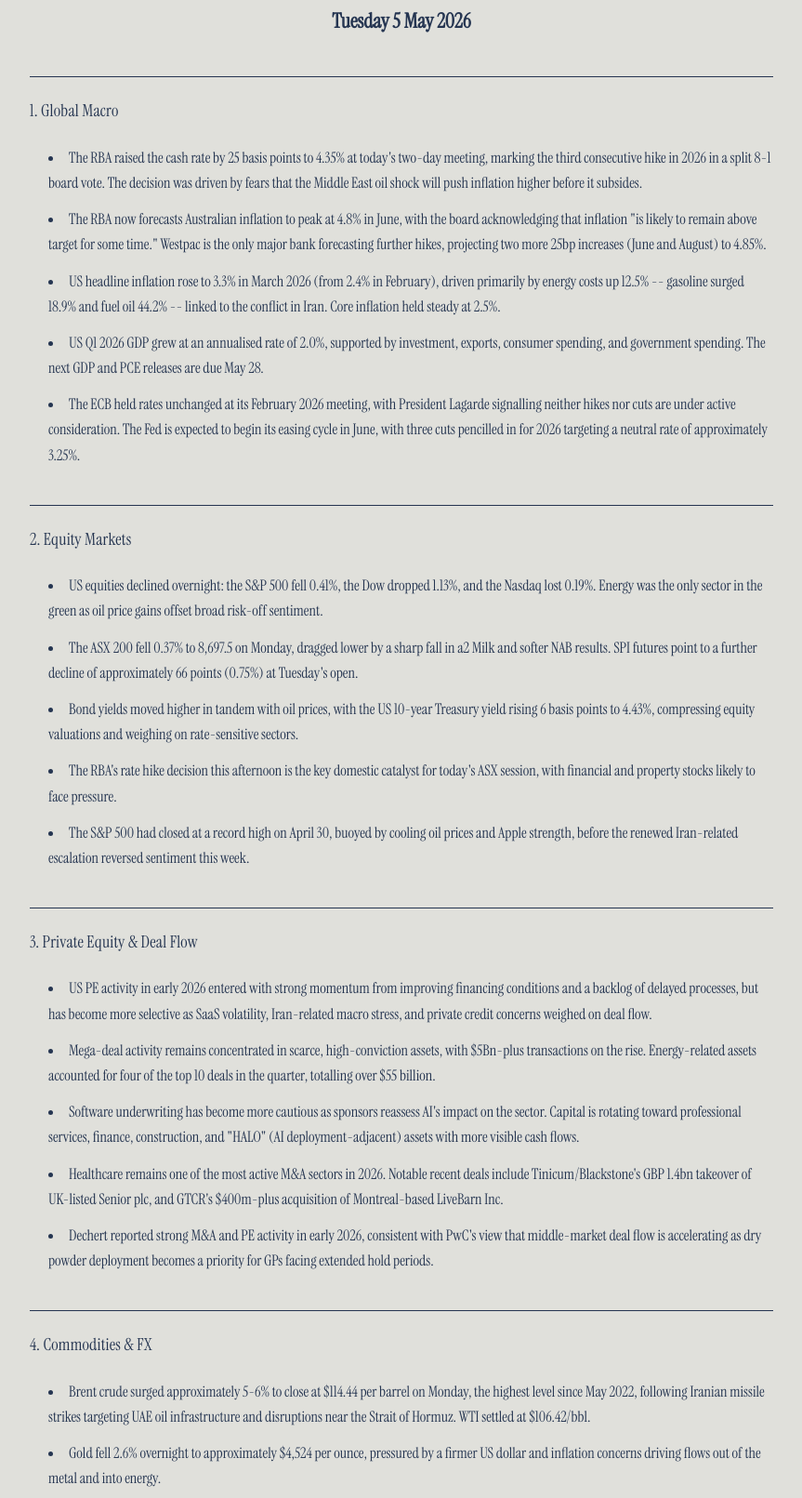
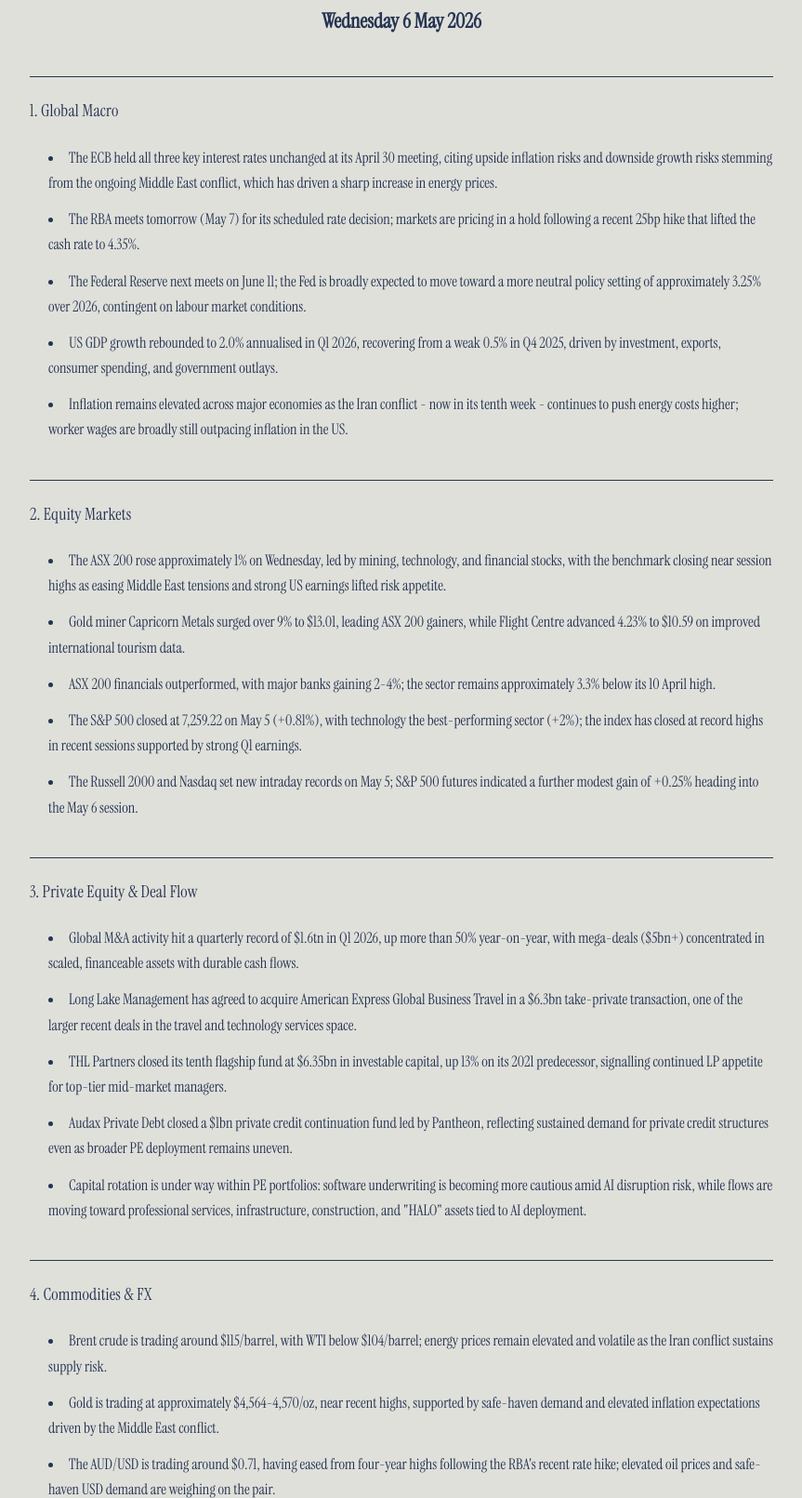
Before and after one commit to C-Murdoch/murdoch-capital-briefing, a website: page index.html in a window 1280 px wide. Shown: the part 313-1924 px from the top of the page at 93% size, without its empty margins (208-1071 px from the left). Drawn offline with Linux system fonts and the light colour scheme.

Commit message:
Briefing update 2026-05-06

```diff
--- a/index.html
+++ b/index.html
@@ -31,42 +31,41 @@
             <p style="font-size: 14px; letter-spacing: 1px; font-style: italic;">Morning Briefing</p>
         </div>
         <div id="briefing-content">
-          <p><strong>Tuesday 5 May 2026</strong></p>
+          <p><strong>Wednesday 6 May 2026</strong></p>
 <h2>1. Global Macro</h2>
 <ul>
-<li>The RBA raised the cash rate by 25 basis points to 4.35% at today's two-day meeting, marking the third consecutive hike in 2026 in a split 8-1 board vote. The decision was driven by fears that the Middle East oil shock will push inflation higher before it subsides.</li>
-<li>The RBA now forecasts Australian inflation to peak at 4.8% in June, with the board acknowledging that inflation "is likely to remain above target for some time." Westpac is the only major bank forecasting further hikes, projecting two more 25bp increases (June and August) to 4.85%.</li>
-<li>US headline inflation rose to 3.3% in March 2026 (from 2.4% in February), driven primarily by energy costs up 12.5% -- gasoline surged 18.9% and fuel oil 44.2% -- linked to the conflict in Iran. Core inflation held steady at 2.5%.</li>
-<li>US Q1 2026 GDP grew at an annualised rate of 2.0%, supported by investment, exports, consumer spending, and government spending. The next GDP and PCE releases are due May 28.</li>
-<li>The ECB held rates unchanged at its February 2026 meeting, with President Lagarde signalling neither hikes nor cuts are under active consideration. The Fed is expected to begin its easing cycle in June, with three cuts pencilled in for 2026 targeting a neutral rate of approximately 3.25%.</li>
+<li>The ECB held all three key interest rates unchanged at its April 30 meeting, citing upside inflation risks and downside growth risks stemming from the ongoing Middle East conflict, which has driven a sharp increase in energy prices.</li>
+<li>The RBA meets tomorrow (May 7) for its scheduled rate decision; markets are pricing in a hold following a recent 25bp hike that lifted the cash rate to 4.35%.</li>
+<li>The Federal Reserve next meets on June 11; the Fed is broadly expected to move toward a more neutral policy setting of approximately 3.25% over 2026, contingent on labour market conditions.</li>
+<li>US GDP growth rebounded to 2.0% annualised in Q1 2026, recovering from a weak 0.5% in Q4 2025, driven by investment, exports, consumer spending, and government outlays.</li>
+<li>Inflation remains elevated across major economies as the Iran conflict - now in its tenth week - continues to push energy costs higher; worker wages are broadly still outpacing inflation in the US.</li>
 </ul>
 <h2>2. Equity Markets</h2>
 <ul>
-<li>US equities declined overnight: the S&amp;P 500 fell 0.41%, the Dow dropped 1.13%, and the Nasdaq lost 0.19%. Energy was the only sector in the green as oil price gains offset broad risk-off sentiment.</li>
-<li>The ASX 200 fell 0.37% to 8,697.5 on Monday, dragged lower by a sharp fall in a2 Milk and softer NAB results. SPI futures point to a further decline of approximately 66 points (0.75%) at Tuesday's open.</li>
-<li>Bond yields moved higher in tandem with oil prices, with the US 10-year Treasury yield rising 6 basis points to 4.43%, compressing equity valuations and weighing on rate-sensitive sectors.</li>
-<li>The RBA's rate hike decision this afternoon is the key domestic catalyst for today's ASX session, with financial and property stocks likely to face pressure.</li>
-<li>The S&amp;P 500 had closed at a record high on April 30, buoyed by cooling oil prices and Apple strength, before the renewed Iran-related escalation reversed sentiment this week.</li>
+<li>The ASX 200 rose approximately 1% on Wednesday, led by mining, technology, and financial stocks, with the benchmark closing near session highs as easing Middle East tensions and strong US earnings lifted risk appetite.</li>
+<li>Gold miner Capricorn Metals surged over 9% to $13.01, leading ASX 200 gainers, while Flight Centre advanced 4.23% to $10.59 on improved international tourism data.</li>
+<li>ASX 200 financials outperformed, with major banks gaining 2-4%; the sector remains approximately 3.3% below its 10 April high.</li>
+<li>The S&amp;P 500 closed at 7,259.22 on May 5 (+0.81%), with technology the best-performing sector (+2%); the index has closed at record highs in recent sessions supported by strong Q1 earnings.</li>
+<li>The Russell 2000 and Nasdaq set new intraday records on May 5; S&amp;P 500 futures indicated a further modest gain of +0.25% heading into the May 6 session.</li>
 </ul>
 <h2>3. Private Equity &amp; Deal Flow</h2>
 <ul>
-<li>US PE activity in early 2026 entered with strong momentum from improving financing conditions and a backlog of delayed processes, but has become more selective as SaaS volatility, Iran-related macro stress, and private credit concerns weighed on deal flow.</li>
-<li>Mega-deal activity remains concentrated in scarce, high-conviction assets, with $5Bn-plus transactions on the rise. Energy-related assets accounted for four of the top 10 deals in the quarter, totalling over $55 billion.</li>
-<li>Software underwriting has become more cautious as sponsors reassess AI's impact on the sector. Capital is rotating toward professional services, finance, construction, and "HALO" (AI deployment-adjacent) assets with more visible cash flows.</li>
-<li>Healthcare remains one of the most active M&amp;A sectors in 2026. Notable recent deals include Tinicum/Blackstone's GBP 1.4bn takeover of UK-listed Senior plc, and GTCR's $400m-plus acquisition of Montreal-based LiveBarn Inc.</li>
-<li>Dechert reported strong M&amp;A and PE activity in early 2026, consistent with PwC's view that middle-market deal flow is accelerating as dry powder deployment becomes a priority for GPs facing extended hold periods.</li>
+<li>Global M&amp;A activity hit a quarterly record of $1.6tn in Q1 2026, up more than 50% year-on-year, with mega-deals ($5bn+) concentrated in scaled, financeable assets with durable cash flows.</li>
+<li>Long Lake Management has agreed to acquire American Express Global Business Travel in a $6.3bn take-private transaction, one of the larger recent deals in the travel and technology services space.</li>
+<li>THL Partners closed its tenth flagship fund at $6.35bn in investable capital, up 13% on its 2021 predecessor, signalling continued LP appetite for top-tier mid-market managers.</li>
+<li>Audax Private Debt closed a $1bn private credit continuation fund led by Pantheon, reflecting sustained demand for private credit structures even as broader PE deployment remains uneven.</li>
+<li>Capital rotation is under way within PE portfolios: software underwriting is becoming more cautious amid AI disruption risk, while flows are moving toward professional services, infrastructure, construction, and "HALO" assets tied to AI deployment.</li>
 </ul>
 <h2>4. Commodities &amp; FX</h2>
 <ul>
-<li>Brent crude surged approximately 5-6% to close at $114.44 per barrel on Monday, the highest level since May 2022, following Iranian missile strikes targeting UAE oil infrastructure and disruptions near the Strait of Hormuz. WTI settled at $106.42/bbl.</li>
-<li>Gold fell 2.6% overnight to approximately $4,524 per ounce, pressured by a firmer US dollar and inflation concerns driving flows out of the metal and into energy.</li>
-<li>Iron ore was last quoted at approximately $107.86/t (as of May 1), with limited fresh data available for today; the outlook remains tied to Chinese demand signals and the global growth trajectory.</li>
-<li>AUD/USD fell to 0.7166, down 0.02% on the session. The currency faces countervailing forces: the RBA rate hike is a mild positive, but risk-off sentiment and global oil shock concerns are providing headwinds.</li>
-<li>The US dollar index hovered near a two-month low, pressured by a sharp yen rally following suspected Bank of Japan intervention, complicating the Fed's inflation calculus.</li>
+<li>Brent crude is trading around $115/barrel, with WTI below $104/barrel; energy prices remain elevated and volatile as the Iran conflict sustains supply risk.</li>
+<li>Gold is trading at approximately $4,564-4,570/oz, near recent highs, supported by safe-haven demand and elevated inflation expectations driven by the Middle East conflict.</li>
+<li>The AUD/USD is trading around $0.71, having eased from four-year highs following the RBA's recent rate hike; elevated oil prices and safe-haven USD demand are weighing on the pair.</li>
+<li>Iron ore is trading at approximately $107/metric tonne, stabilising near its highest level since January 2026 and supporting Australian mining equities.</li>
 </ul>
 <h2>Key Themes for Today</h2>
-<p>The Iran-linked oil shock is the dominant cross-cutting theme this week, simultaneously stoking inflation, tightening financial conditions, and forcing central banks - most visibly the RBA today - back into hiking mode even as growth concerns mount. Investors should watch closely how equity markets absorb the RBA's third consecutive rate rise alongside a further oil-driven bond sell-off, with the AUD caught in the crossfire between hawkish domestic policy and deteriorating global risk appetite.</p>
-<p><em>Briefing compiled by Murdoch Capital AI | 5 May 2026</em></p>
+<p>Geopolitical risk from the Iran conflict remains the dominant cross-cutting variable: elevated energy prices are simultaneously supporting commodity-linked equities and currencies while amplifying inflation concerns that constrain central bank easing globally. Against this backdrop, equity markets are showing resilience on the back of strong US corporate earnings and selective risk appetite, though investors are being increasingly selective in deploying capital - a dynamic equally visible in PE deal flow, where mega-transactions in defensible assets are clearing while software valuations face scrutiny.</p>
+<p><em>Briefing compiled by Murdoch Capital AI | 6 May 2026</em></p>
         </div>
     </div>
 </body>
```
